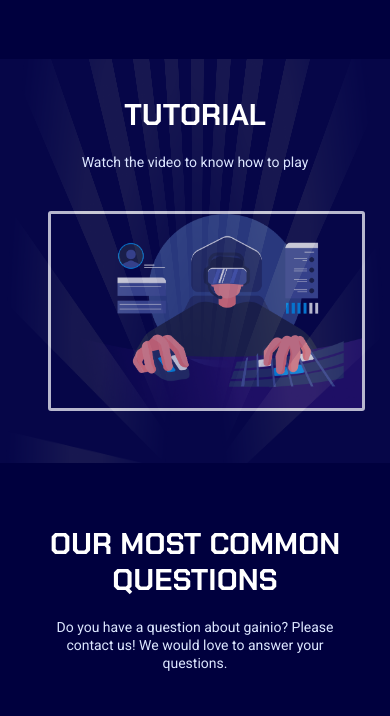
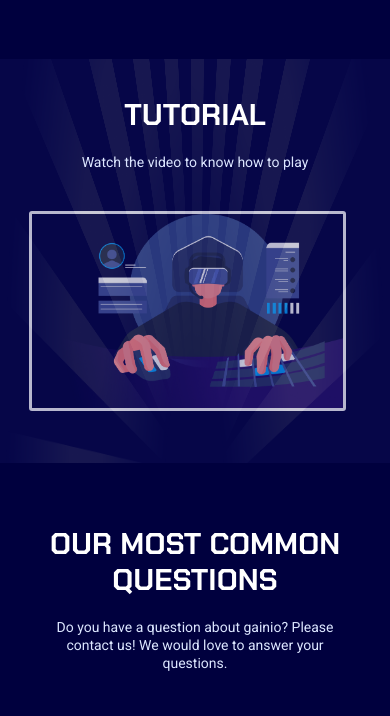
Before and after one commit to vatsalmishraa/gameing_website, a plain HTML site: page index.html in a window 390 px wide. Shown: the part 3861-4577 px from the top of the page. Drawn offline with Linux system fonts and the light colour scheme; a script that the page names is missing.

Commit message:
style thumnail section mobile edit

```diff
--- a/css/style.css
+++ b/css/style.css
@@ -260,6 +260,12 @@ iframe {
     .sub-title-alt{
         font-size: 12px;
     }
+    .thumbnail
+    {
+        margin: -40px 6% 0px 9%;
+        /* align-items: center; */
+        height: 200px;
+    }
 }
 .section-title span{
     color: var(--primary-color);
```
